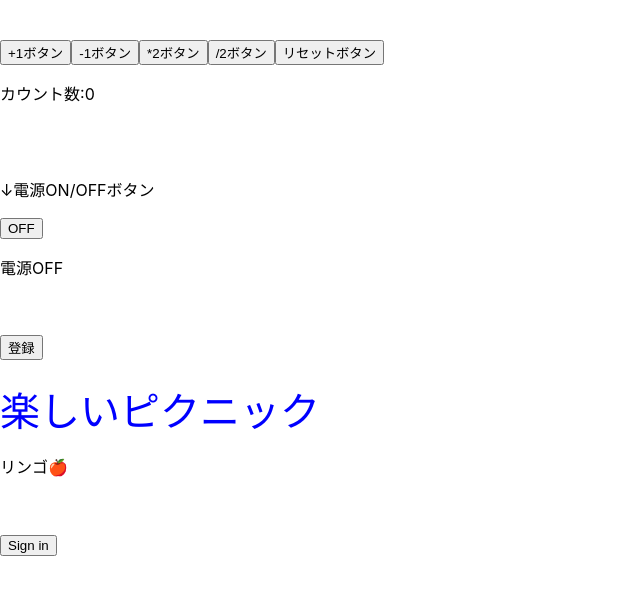
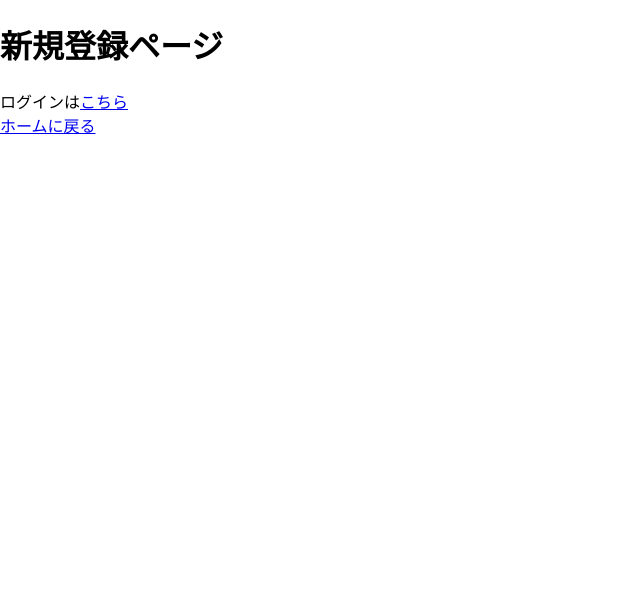
Before and after one commit to Onepiece2424/hello_rails, a React (Create React App) app in the folder frontend/: page /register in a window 1280 px wide. Shown: the top 594 px of the page, without its empty margins (0-640 px from the left). Built offline with nearby package versions, Linux system fonts and the light colour scheme.

Commit message:
Login,Home,Resisterコンポーネントを作成し、ページ遷移の確認

```diff
--- a/frontend/src/App.jsx
+++ b/frontend/src/App.jsx
@@ -1,11 +1,17 @@
 import React,{ useState } from "react"
-import Button from "./components/Button"
-import OnOff from "./components/OnOff"
-import Recapture from "./components/Recapture"
-import Picnic from "./components/Picnic"
+// import Button from "./components/Button"
+// import OnOff from "./components/OnOff"
+// import Recapture from "./components/Recapture"
+// import Picnic from "./components/Picnic"
 
 import { useSelector, useDispatch } from "react-redux"
-import { signInAction } from "./reducks/users/actions"
+// import { signInAction } from "./reducks/users/actions"
+
+import Home from "./components/Home";
+import Register from "./components/Register";
+import Login from "./components/Login";
+
+import { BrowserRouter, Routes, Route } from "react-router-dom";
 
 function App() {
   const dispatch = useDispatch()
@@ -21,7 +27,7 @@ function App() {
 
   return (
     <>
-      <Button />
+      {/* <Button />
       <OnOff />
       <br></br>
       <br></br>
@@ -37,7 +43,14 @@ function App() {
       <br></br>
       <button onClick={() => dispatch(signInAction({uid: "0001", username: "trahack"}))}>Sign in</button>
       <br></br>
-      <br></br>
+      <br></br> */}
+      <BrowserRouter>
+      <Routes>
+        <Route path={`/`} element={<Home />} />
+        <Route path={`/register/`} element={<Register />} />
+        <Route path={`/login/`} element={<Login />} />
+      </Routes>
+    </BrowserRouter>
     </>
   )
 }
--- /dev/null
+++ b/frontend/src/components/Home.jsx
@@ -0,0 +1,14 @@
+import { Link } from "react-router-dom";
+
+const Home = () => {
+  return (
+    <>
+      <h1>ホーム</h1>
+      <div>
+        新規登録は<Link to={`/register/`}>こちら</Link>
+      </div>
+    </>
+  );
+};
+
+export default Home;
--- /dev/null
+++ b/frontend/src/components/Login.jsx
@@ -0,0 +1,17 @@
+import { Link } from "react-router-dom";
+
+const Login = () => {
+  return (
+    <>
+      <h1>ログインページ</h1>
+      <div>
+        新規登録は<Link to={`/register/`}>こちら</Link>
+      </div>
+      <div>
+        <Link to={`/`}>ホームに戻る</Link>
+      </div>
+    </>
+  );
+};
+
+export default Login;
--- /dev/null
+++ b/frontend/src/components/Register.jsx
@@ -0,0 +1,17 @@
+import { Link } from "react-router-dom";
+
+const Register = () => {
+  return (
+    <>
+      <h1>新規登録ページ</h1>
+      <div>
+        ログインは<Link to={`/login/`}>こちら</Link>
+      </div>
+      <div>
+        <Link to={`/`}>ホームに戻る</Link>
+      </div>
+    </>
+  );
+};
+
+export default Register;
```
Also changed, not shown: frontend/src/components/NotFound.jsx (added, +14 -0 lines).
